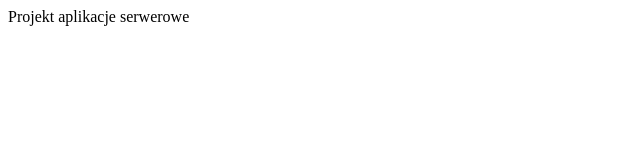
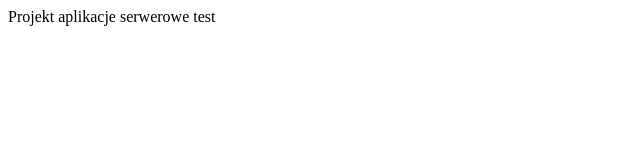
Before and after one commit to Mat52/AppServers, a plain HTML site: page index.html in a window 1280 px wide. Shown: the full height of the page, 0-640 px from the left. Drawn offline with Linux system fonts and the light colour scheme.

Commit message:
zmianytestowe

```diff
--- a/index.html
+++ b/index.html
@@ -7,6 +7,6 @@
     <title>Project</title>
 </head>
 <body>
-    Projekt aplikacje serwerowe
+    Projekt aplikacje serwerowe test
 </body>
 </html>
```
Also changed, not shown: 1 other file.
